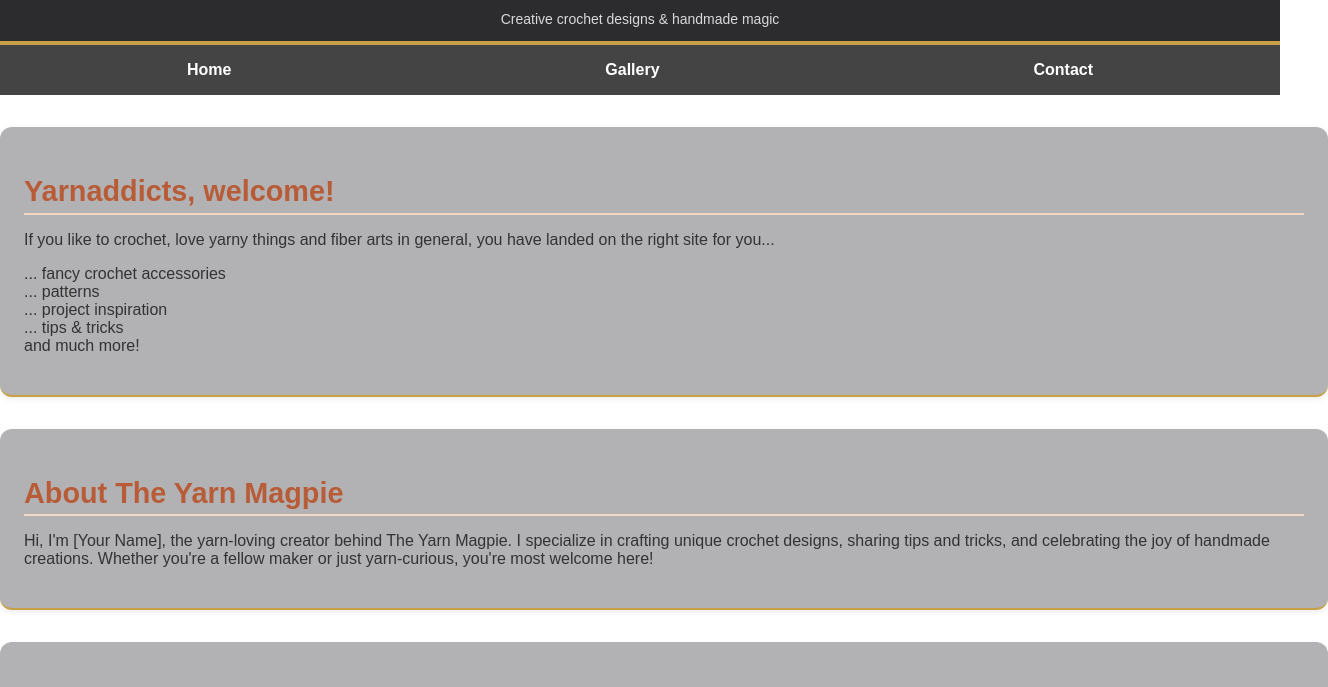
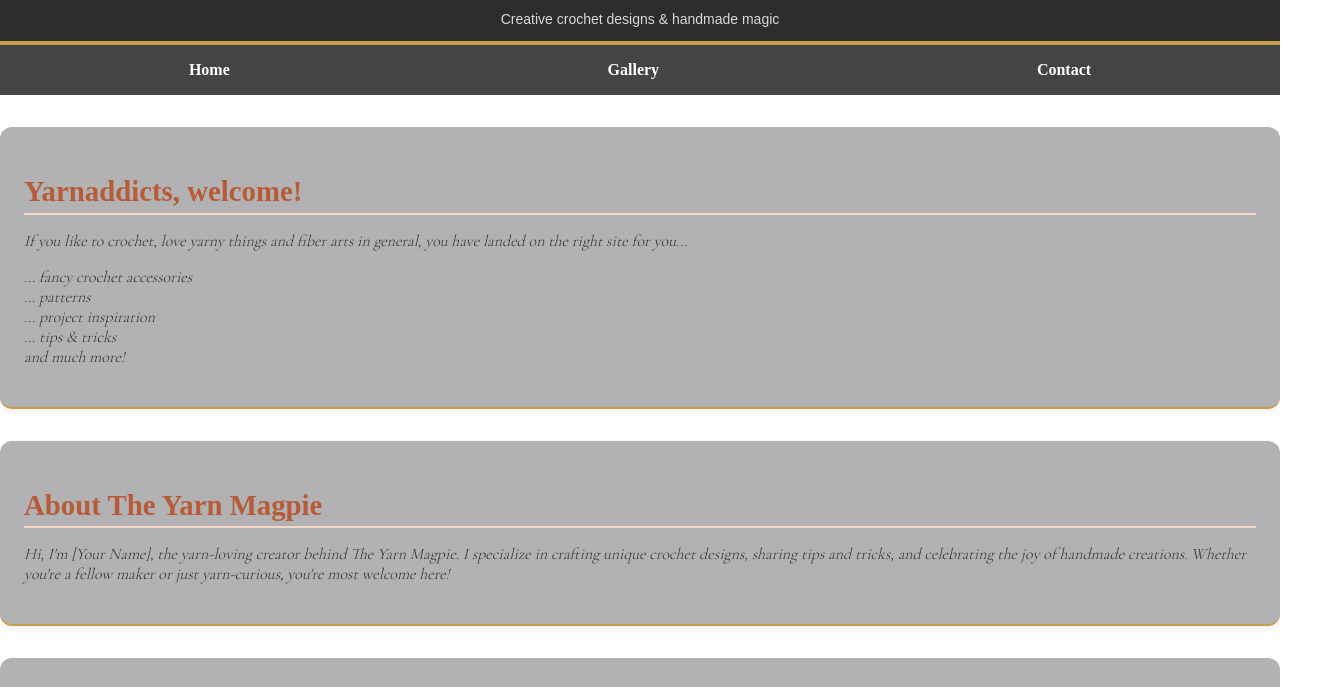
Before and after one commit to TheYarnMagpie/TheYarnMagpie, a plain HTML site: page index.html in a window 1280 px wide. Shown: the part 102-789 px from the top of the page, 1328 px wide, since content can reach past the window. Drawn offline with nearby package versions, Linux system fonts and the light colour scheme; a web font is replaced by a local one.

Commit message:
add font Cormorant Garamond for text

```diff
--- a/css/styles.css
+++ b/css/styles.css
@@ -1,6 +1,5 @@
 /* Set a basic layout */
 body, html {
-    font-family: 'Arial', sans-serif;
     color: #333;
     flex-direction: column;
     width: 100vw;
@@ -30,6 +29,7 @@ header h1 {
 
 header p {
     font-size: 14px;
+    font-family: 'Arial', sans-serif;
     color: #DADADD;
     text-align: center;
 }
@@ -62,7 +62,6 @@ nav ul li a {
 
 /* Sections of main page */
 section {
-    width: 100%;
     margin: 2rem auto;
     padding: 1.5rem;
     background-color: #B2B2B5;
@@ -72,11 +71,18 @@ section {
 }
 
 section h2 {
-      font-size: 1.8rem;
-        margin-bottom: 0.8rem;
-        color: #b85c38;
-        border-bottom: 2px solid #f3d8c7;
-        padding-bottom: 0.3rem;
+    font-size: 1.8rem;
+    margin-bottom: 0.8rem;
+    color: #b85c38;
+    border-bottom: 2px solid #f3d8c7;
+    padding-bottom: 0.3rem;
+}
+
+section p {
+    font-size: 1rem;
+    font-family: "Cormorant Garamond", serif;
+    font-weight: 300;
+    font-style: italic;
 }
 
 /* Social pages links section  */
--- a/index.html
+++ b/index.html
@@ -5,6 +5,7 @@
     <meta name="viewport" content="width=device-width, initial-scale=1.0">
     <title>Support My Crochet</title>
     <link href="https://fonts.googleapis.com/css2?family=Gwendolyn:wght@400;700&display=swap" rel="stylesheet">
+    <link href="https://fonts.googleapis.com/css2?family=Cormorant+Garamond:wght@300&display=swap" rel="stylesheet">
     <link rel="stylesheet" href="css/styles.css">
 </head>
 
```
